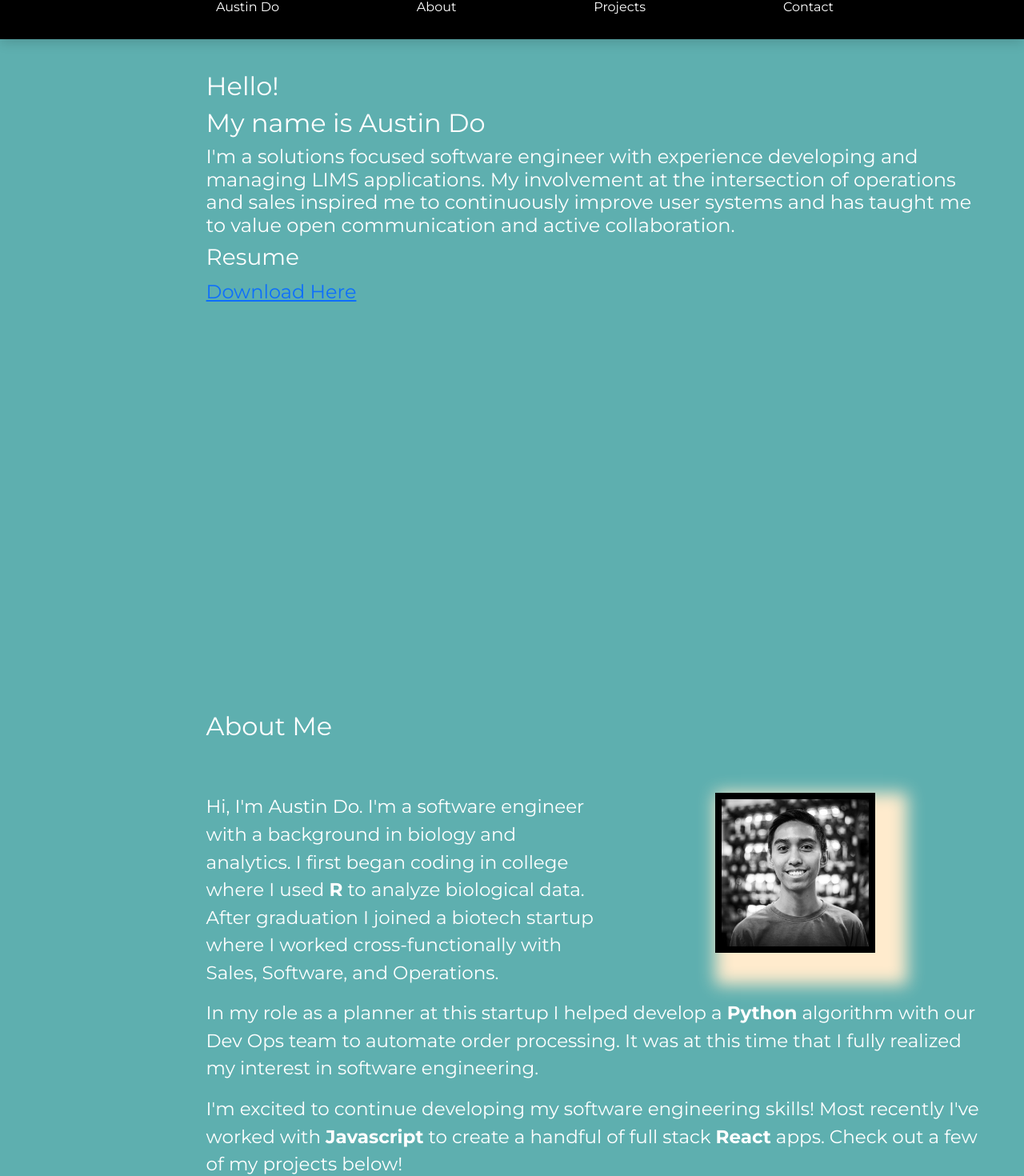
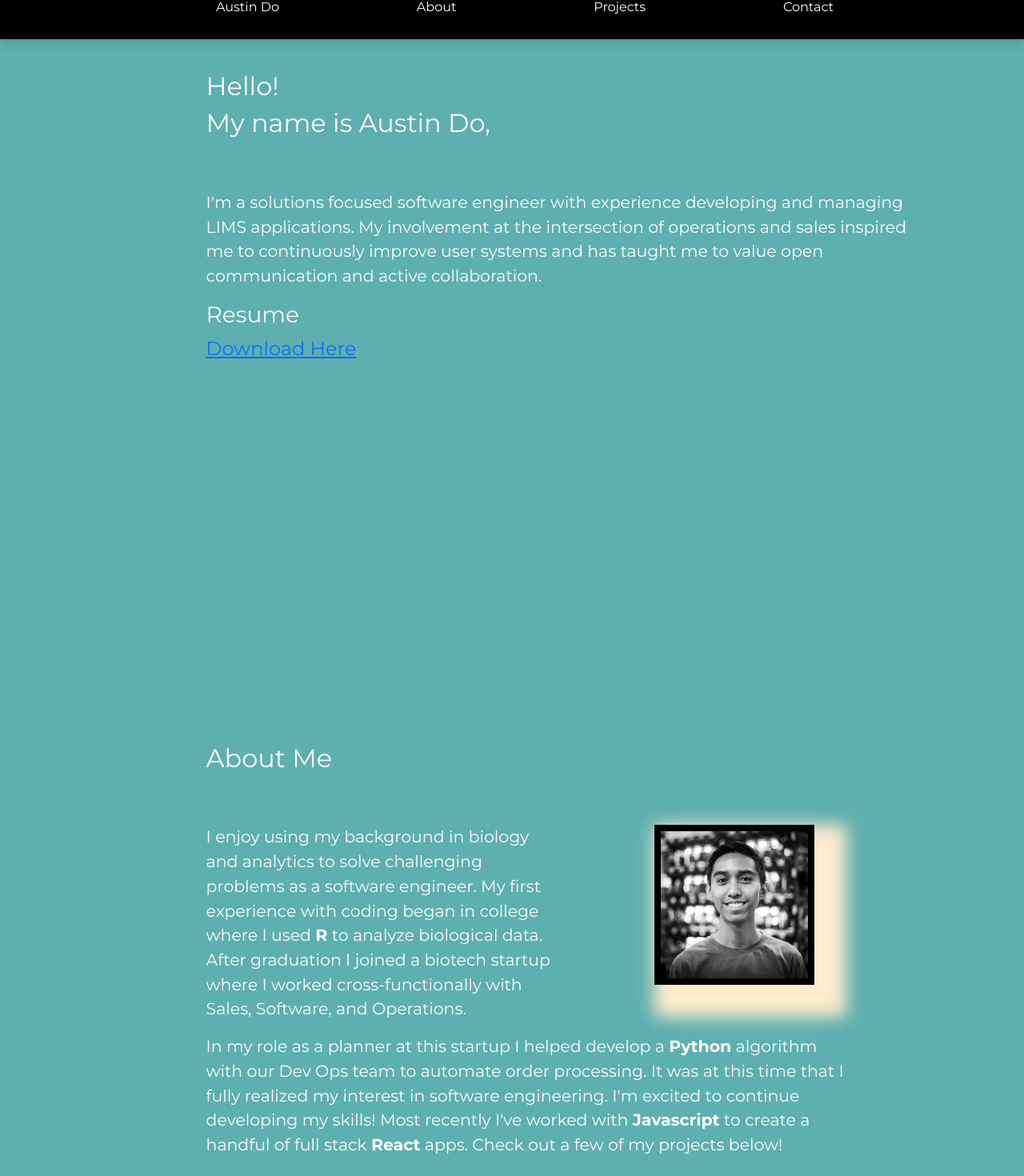
Before and after one commit to austinndo/portfolio, a React (Create React App) app: page / in a window 1280 px wide. Shown: the part 31-1501 px from the top of the page at 80% size. Built offline with nearby package versions, Linux system fonts and the light colour scheme.

Commit message:
Changed some of the text in the about me section

```diff
--- a/src/App.css
+++ b/src/App.css
@@ -23,7 +23,16 @@ ul {
 }
 
 .AboutSection, .ContactSection, .IntroSection, .ProjectsSection {
-  height: 90vh
+  height: 95vh
+}
+
+.SectionContent {
+  margin: 0 auto;
+  margin-left: 17vw;
+  margin-right: 8vw;
+  padding: 40px;
+  color: white;
+  font-size:x-large;
 }
 
 /********************  Navbar *********************/
@@ -62,10 +71,17 @@ ul {
   cursor: pointer;
 }
 
+/********************  Intro Section *********************/
+.IntroParagraph {
+  margin-top: 8vh;
+  font-size: 1.6vw;
+}
+
+
 /********************  About Section *********************/
 
 .AboutSection p {
-  font-size: 1.8vw;
+  font-size: 1.6vw;
 }
 
 .AboutSection span {
@@ -104,7 +120,7 @@ ul {
   display: flex;
   flex-direction: column;
   justify-content: center;
-  margin: 0 auto;
+  margin-right: 6vw;
 }
 
 /********************  Projects *********************/
@@ -119,14 +135,6 @@ ul {
   justify-content: space-between;
 }
 
-.SectionContent {
-  margin: 0 auto;
-  margin-left: 17vw;
-  padding: 40px;
-  color: white;
-  font-size:x-large;
-}
-
 .email-link:hover {
   cursor: pointer;
 }
--- a/src/components/AboutSection.js
+++ b/src/components/AboutSection.js
@@ -8,11 +8,12 @@ const AboutSection = ({ id }) => {
         <div className="AboutSplitOne">
           <div className="AboutParagraphOne">
             <p>
-              Hi, I'm Austin Do. I'm a software engineer with a background in
-              biology and analytics. I first began coding in college where I
-              used <span>R</span> to analyze biological data. After graduation I
-              joined a biotech startup where I worked cross-functionally with
-              Sales, Software, and Operations.
+              I enjoy using my background in biology and analytics to solve
+              challenging problems as a software engineer. My first experience
+              with coding began in college where I used <span>R</span> to
+              analyze biological data. After graduation I joined a biotech
+              startup where I worked cross-functionally with Sales, Software,
+              and Operations.
             </p>
           </div>
 
@@ -28,14 +29,10 @@ const AboutSection = ({ id }) => {
             In my role as a planner at this startup I helped develop a{' '}
             <span>Python</span> algorithm with our Dev Ops team to automate
             order processing. It was at this time that I fully realized my
-            interest in software engineering.
-          </p>
-
-          <p>
-            I'm excited to continue developing my software engineering skills!
-            Most recently I've worked with <span>Javascript</span> to create a
-            handful of full stack <span>React</span> apps. Check out a few of my
-            projects below!
+            interest in software engineering. I'm excited to continue developing
+            my skills! Most recently I've worked with <span>Javascript</span> to
+            create a handful of full stack <span>React</span> apps. Check out a
+            few of my projects below!
           </p>
         </div>
       </div>
--- a/src/components/IntroSection.js
+++ b/src/components/IntroSection.js
@@ -5,14 +5,16 @@ const IntroSection = ({ id }) => {
     <div className="SectionContent" id={id}>
       <div className="IntroSection">
         <h2>Hello!</h2>
-        <h2>My name is Austin Do</h2>
-        <h4>
-          I'm a solutions focused software engineer with experience developing
-          and managing LIMS applications. My involvement at the intersection of
-          operations and sales inspired me to continuously improve user systems
-          and has taught me to value open communication and active
-          collaboration.
-        </h4>
+        <h2>My name is Austin Do,</h2>
+        <div className="IntroParagraph">
+          <p>
+            I'm a solutions focused software engineer with experience developing
+            and managing LIMS applications. My involvement at the intersection
+            of operations and sales inspired me to continuously improve user
+            systems and has taught me to value open communication and active
+            collaboration.
+          </p>
+        </div>
 
         <h3>Resume</h3>
         <a href={resume} download>
```
